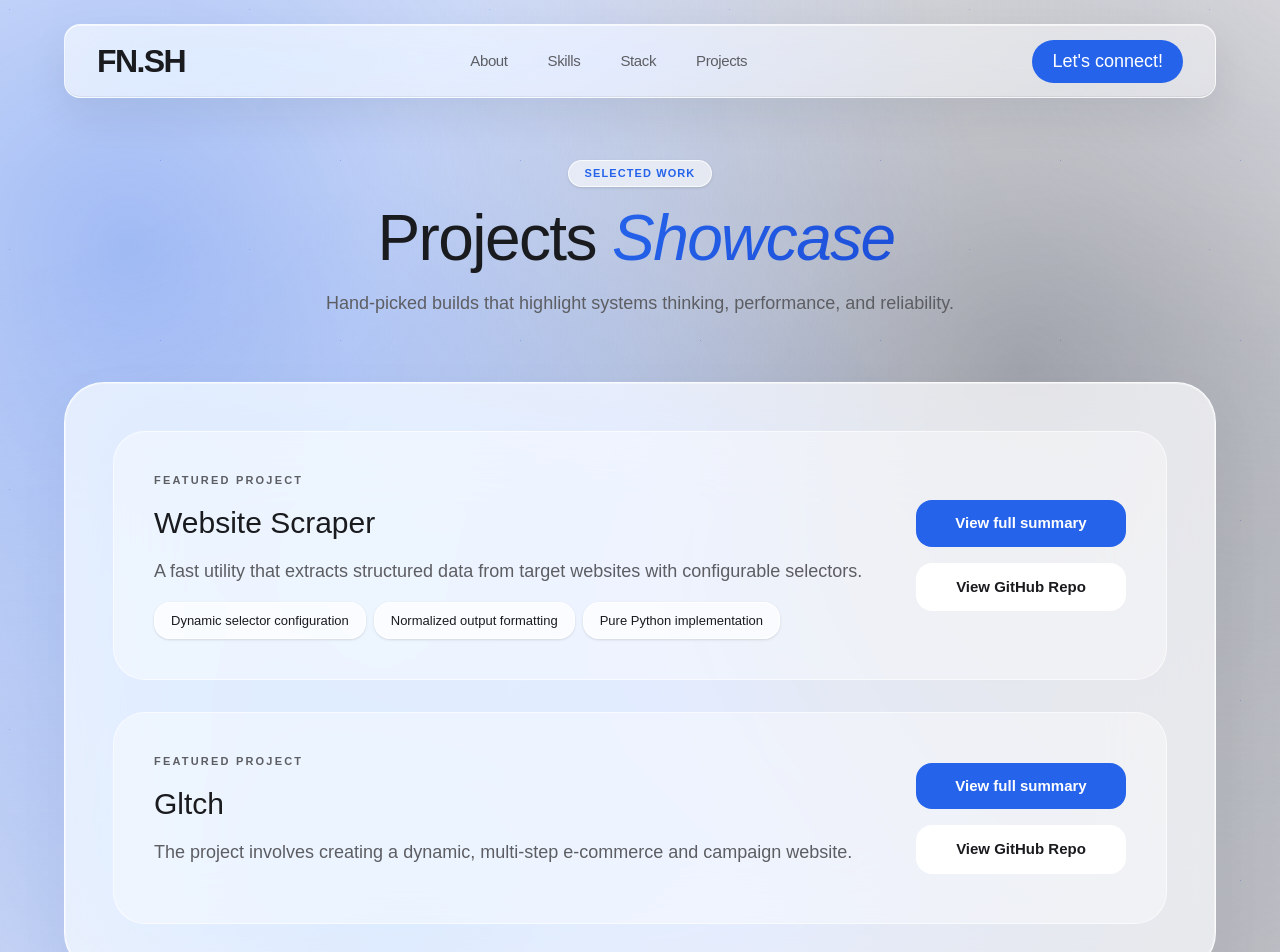
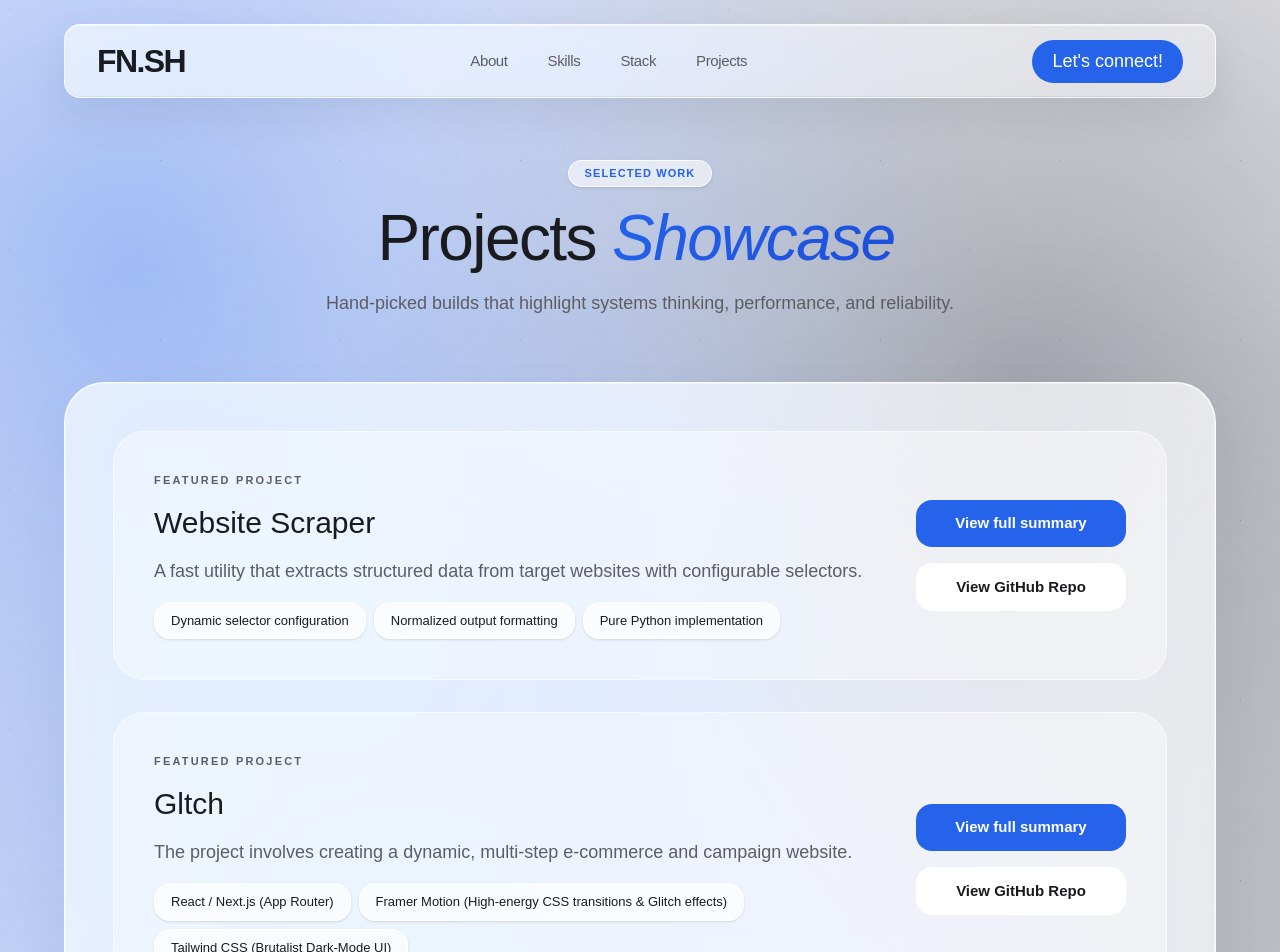
Before and after one commit to fnzh-i/PersonalPortfolio, a React (Vite) app in the folder Frontend/: page /projects in a window 1280 px wide. Shown: the top 952 px of the page. Built offline with nearby package versions, Linux system fonts and the light colour scheme.

Commit message:
Update logs (highlights)
+ added highlights for the gltch project

```diff
--- a/Frontend/src/app/components/Projects.tsx
+++ b/Frontend/src/app/components/Projects.tsx
@@ -27,7 +27,7 @@ const projects: Project[] = [
     title: "Gltch",
     summary:"The project involves creating a dynamic, multi-step e-commerce and campaign website.",
     fullSummary: "It replaces traditional, cluttered festival layouts with an intuitive user experience featuring a track-filterable event schedule and a foolproof, 3-step checkout wizard designed to maximize conversions.",
-    highlights: [],
+    highlights: ["React / Next.js (App Router)","Framer Motion (High-energy CSS transitions & Glitch effects)","Tailwind CSS (Brutalist Dark-Mode UI)"],
     repoUrl: "https://github.com/fnzh-i/GLTCH",
   },
 ];
```
